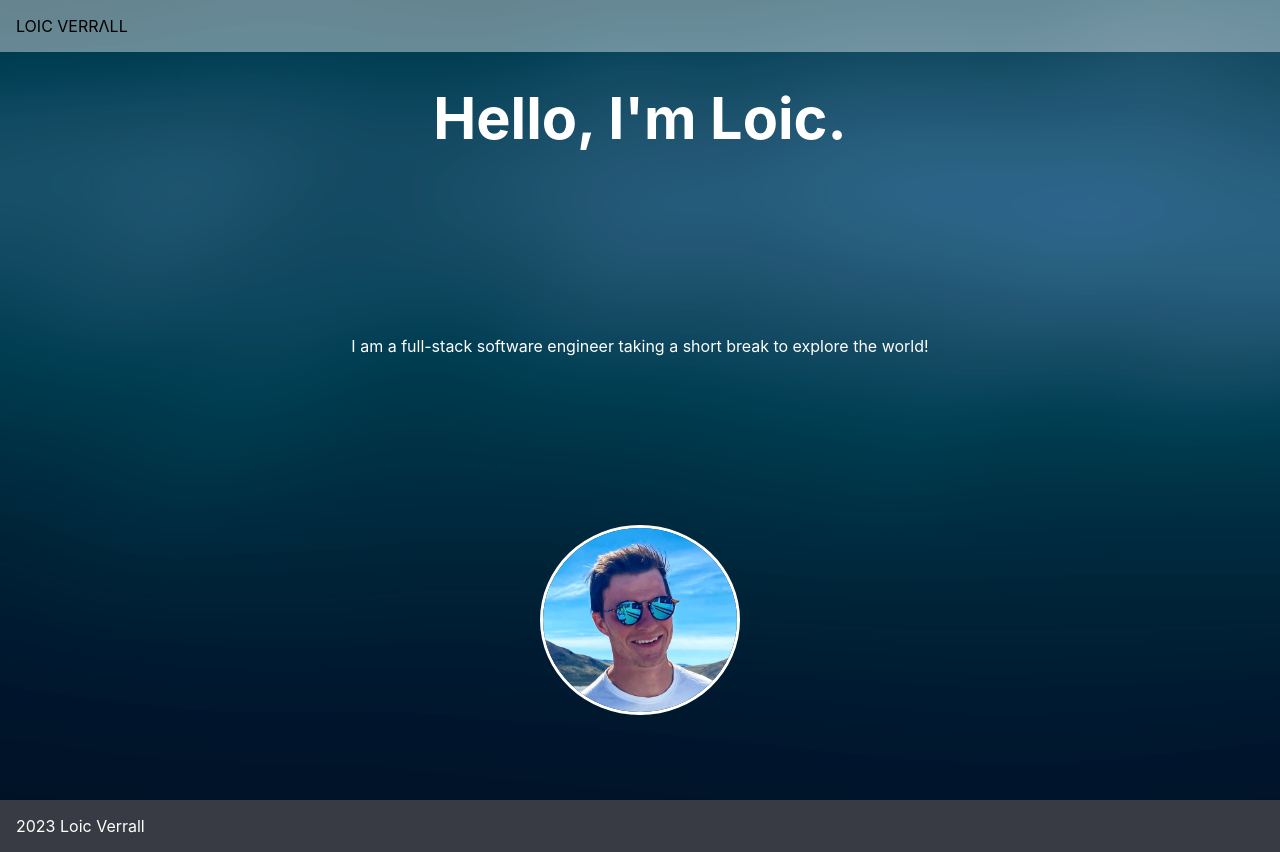
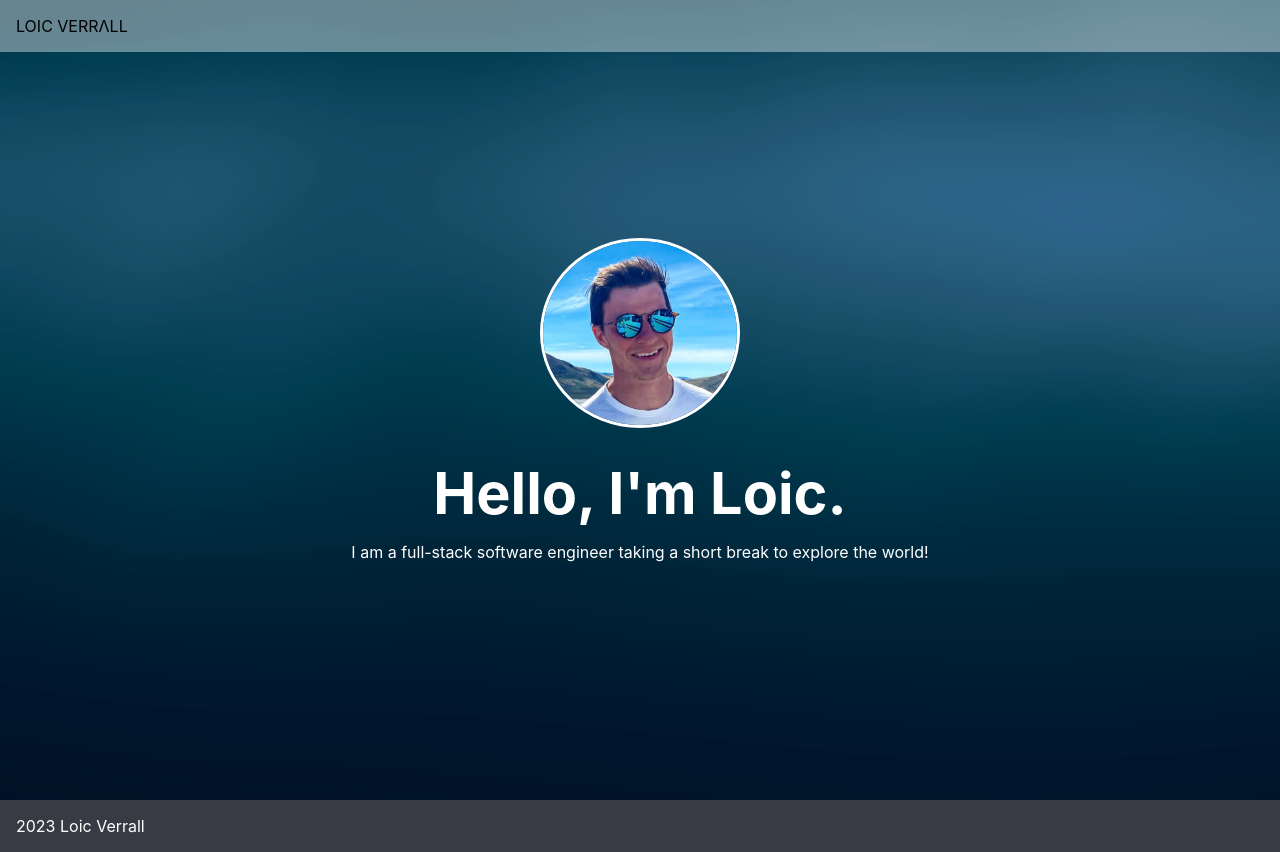
Before and after one commit to LoicVerrall/website, a Next.js app: page / in a window 1280 px wide. Built offline with nearby package versions, Linux system fonts and the light colour scheme.

Commit message:
Tweak layout of banner section on home page

```diff
--- a/pages/index.js
+++ b/pages/index.js
@@ -12,12 +12,12 @@ export default function Home() {
 
       <main>
         <div className={styles.helloBanner}>
+          <ProfileImage />
           <h1 className={styles.title}>Hello, I&apos;m Loic.</h1>
           <p>
             I am a full-stack software engineer taking a short break to explore
             the world!
           </p>
-          <ProfileImage />
         </div>
       </main>
     </div>
--- a/styles/Home.module.css
+++ b/styles/Home.module.css
@@ -15,14 +15,16 @@
   background-position: center;
   color: white;
   width: 100%;
-  display: grid;
-  place-items: center;
+  display: flex;
+  flex-direction: column;
+  justify-content: center;
+  align-items: center;
   text-align: center;
   min-height: 100vh;
 }
 
 .title {
-  margin: 0 0 1rem;
+  margin: 2rem 0 1rem;
   line-height: 1.15;
   font-size: 3.6rem;
 }
```
